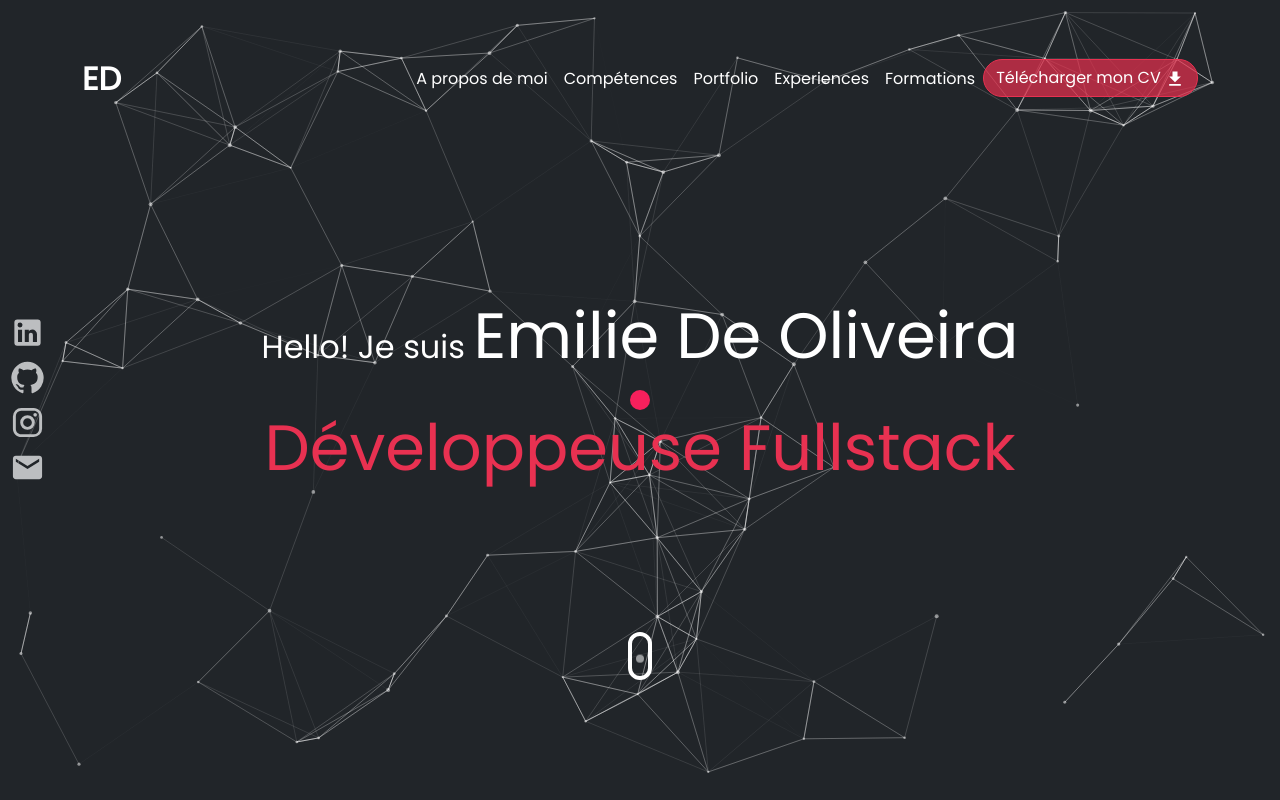
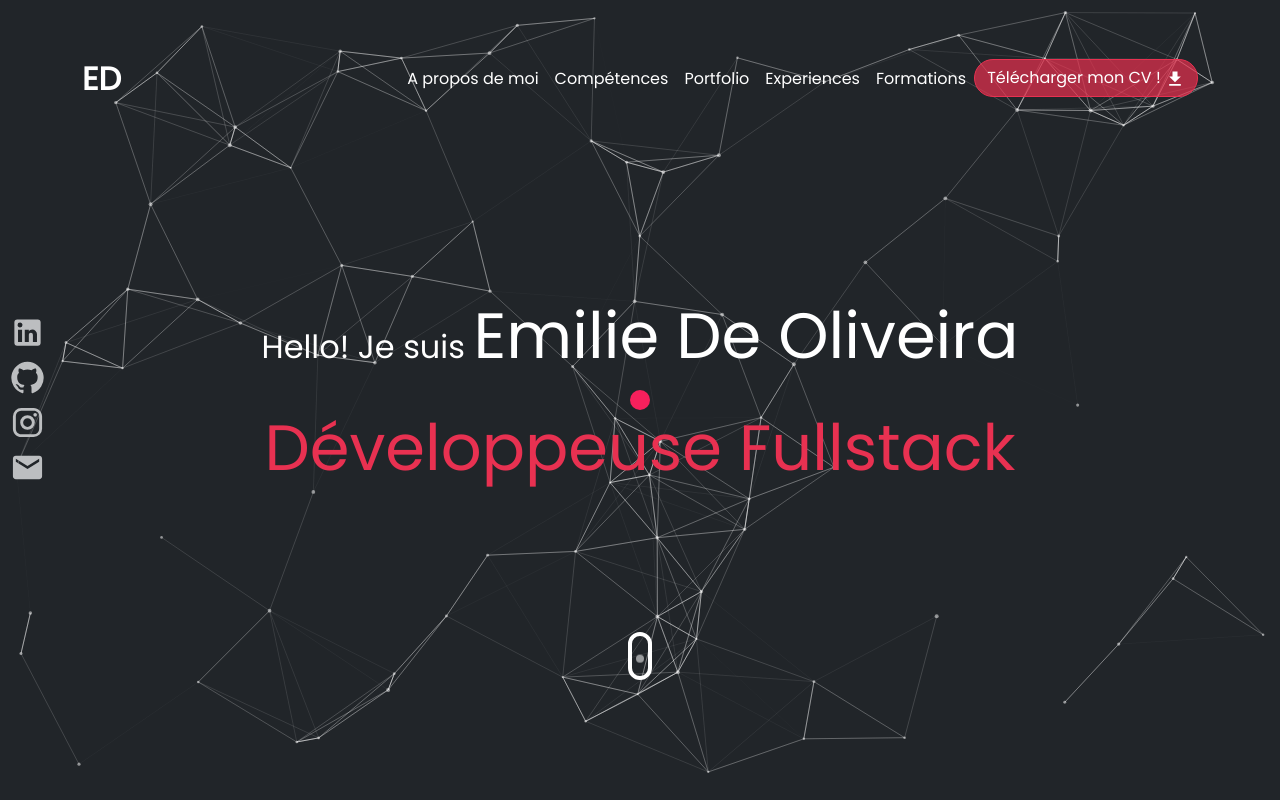
Before and after one commit to EmilieDeOliveira/emiliedeoliveira.github.io, a Next.js app: page / in a window 1280 px wide. Shown: the top 800 px of the page. Built offline with nearby package versions, Linux system fonts and the light colour scheme.

Commit message:
fix: fix cv button

```diff
--- a/src/app/components/navigation/navigation.tsx
+++ b/src/app/components/navigation/navigation.tsx
@@ -56,7 +56,7 @@ const Navigation = () => {
               <div><Link aria-label='Mail lien' target="_blank" href={'mailto:emilie.laura.deoliveira@gmail.com'}><EmailIcon fontSize="large" sx={{ color: '#BCBEC0' }} /></Link></div>
             </div>}
             <a href={"/DeOliveira_Emilie_czv.pdf"} download><Button
-            >Télécharger mon CV <FileDownloadIcon fontSize="small" sx={{ color: 'white' }} />
+            >Télécharger mon CV ! <FileDownloadIcon fontSize="small" sx={{ color: 'white' }} />
             </Button></a>
           </Nav>
         </Navbar.Collapse>
```
